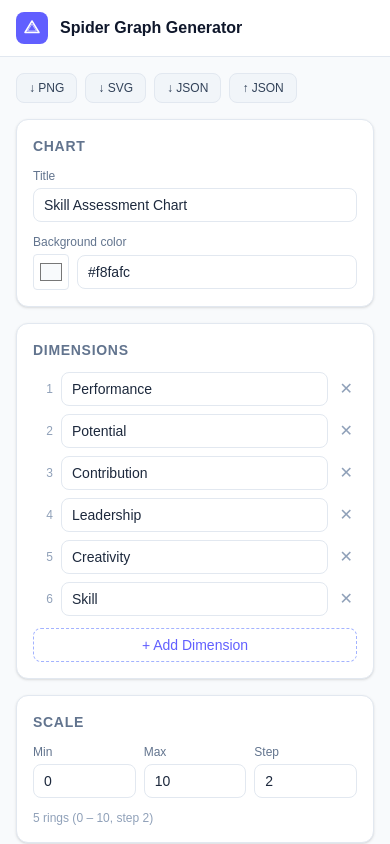
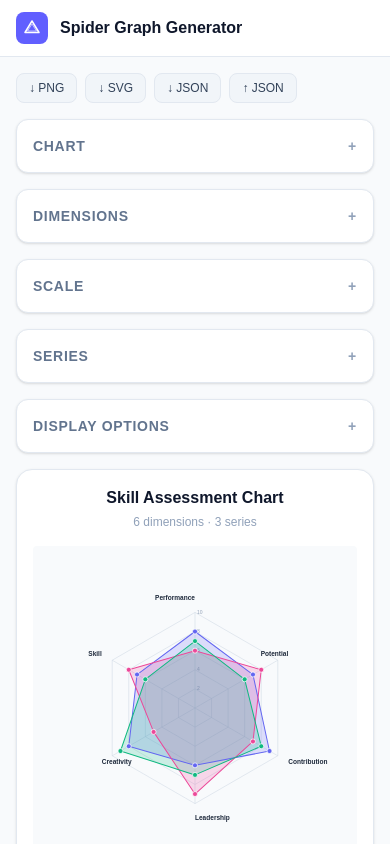
Before and after one commit to rmontero/spider, a Next.js app: page / in a window 390 px wide. Shown: the top 844 px of the page. Built offline with nearby package versions, Linux system fonts and the light colour scheme.

Commit message:
Update README.md and make sections collapsible on mobile.
Signed-off-by: Roberto Montero <r@rob.cr>

```diff
--- a/components/spider-graph-editor.tsx
+++ b/components/spider-graph-editor.tsx
@@ -1,6 +1,6 @@
 "use client";
 
-import React, { useId } from "react";
+import React, { useEffect, useId, useState } from "react";
 import { SpiderGraphConfig, SpiderGraphState, Series, Dimension } from "@/types/spider-graph";
 import { nanoid } from "nanoid";
 
@@ -52,11 +52,29 @@ function Toggle({
 }
 
 // Reusable section card
-function Section({ title, children }: { title: string; children: React.ReactNode }) {
+function Section({
+  title,
+  isOpen,
+  onToggle,
+  children,
+}: {
+  title: string;
+  isOpen: boolean;
+  onToggle: () => void;
+  children: React.ReactNode;
+}) {
   return (
     <div className="bg-white rounded-xl border border-slate-200 shadow-sm p-4 space-y-3">
-      <h3 className="text-sm font-semibold text-slate-500 uppercase tracking-wider">{title}</h3>
-      {children}
+      <button
+        type="button"
+        onClick={onToggle}
+        className="w-full flex items-center justify-between text-sm font-semibold text-slate-500 uppercase tracking-wider"
+        aria-expanded={isOpen}
+      >
+        <span>{title}</span>
+        <span className="text-slate-400">{isOpen ? "−" : "+"}</span>
+      </button>
+      {isOpen && children}
     </div>
   );
 }
@@ -72,6 +90,18 @@ const SERIES_COLORS = [
   "#14b8a6",
 ];
 
+type SectionKey = "chart" | "dimensions" | "scale" | "series" | "display";
+
+function buildSectionState(isOpen: boolean): Record<SectionKey, boolean> {
+  return {
+    chart: isOpen,
+    dimensions: isOpen,
+    scale: isOpen,
+    series: isOpen,
+    display: isOpen,
+  };
+}
+
 export default function SpiderGraphEditor({
   state,
   onChange,
@@ -82,6 +112,34 @@ export default function SpiderGraphEditor({
 }: SpiderGraphEditorProps) {
   const uid = useId();
   const { config, series } = state;
+  const [openSections, setOpenSections] = useState<Record<SectionKey, boolean>>(
+    buildSectionState(true)
+  );
+
+  useEffect(() => {
+    const media = window.matchMedia("(min-width: 1024px)");
+    const syncSections = (isDesktop: boolean) => {
+      setOpenSections(buildSectionState(isDesktop));
+    };
+
+    syncSections(media.matches);
+
+    const handleMediaChange = (event: MediaQueryListEvent) => {
+      syncSections(event.matches);
+    };
+
+    if (media.addEventListener) {
+      media.addEventListener("change", handleMediaChange);
+      return () => media.removeEventListener("change", handleMediaChange);
+    }
+
+    media.addListener(handleMediaChange);
+    return () => media.removeListener(handleMediaChange);
+  }, []);
+
+  function toggleSection(key: SectionKey) {
+    setOpenSections((prev) => ({ ...prev, [key]: !prev[key] }));
+  }
 
   function updateConfig(updates: Partial<SpiderGraphConfig>) {
     onChange({ ...state, config: { ...config, ...updates } });
@@ -219,7 +277,11 @@ export default function SpiderGraphEditor({
         )}
       </div>
 
-      <Section title="Chart">
+      <Section
+        title="Chart"
+        isOpen={openSections.chart}
+        onToggle={() => toggleSection("chart")}
+      >
         <div className="space-y-3">
           <div>
             <label className="text-xs text-slate-500 mb-1 block">Title</label>
@@ -254,7 +316,11 @@ export default function SpiderGraphEditor({
       </Section>
 
       {/* Dimensions */}
-      <Section title="Dimensions">
+      <Section
+        title="Dimensions"
+        isOpen={openSections.dimensions}
+        onToggle={() => toggleSection("dimensions")}
+      >
         <div className="space-y-2">
           {config.dimensions.map((dim, idx) => (
             <div key={dim.id} className="flex items-center gap-2">
@@ -286,7 +352,11 @@ export default function SpiderGraphEditor({
       </Section>
 
       {/* Scale */}
-      <Section title="Scale">
+      <Section
+        title="Scale"
+        isOpen={openSections.scale}
+        onToggle={() => toggleSection("scale")}
+      >
         <div className="grid grid-cols-3 gap-2">
           <div>
             <label className="text-xs text-slate-500 mb-1 block">Min</label>
@@ -332,7 +402,11 @@ export default function SpiderGraphEditor({
       </Section>
 
       {/* Series */}
-      <Section title="Series">
+      <Section
+        title="Series"
+        isOpen={openSections.series}
+        onToggle={() => toggleSection("series")}
+      >
         <div className="space-y-4">
           {series.map((s) => (
             <div
@@ -414,7 +488,11 @@ export default function SpiderGraphEditor({
       </Section>
 
       {/* Display toggles */}
-      <Section title="Display Options">
+      <Section
+        title="Display Options"
+        isOpen={openSections.display}
+        onToggle={() => toggleSection("display")}
+      >
         <div className="grid grid-cols-1 gap-2.5">
           <Toggle
             id={`${uid}-dim-labels`}
```
Also changed, not shown: 1 other file (tests, documents, lock files or other folders).
